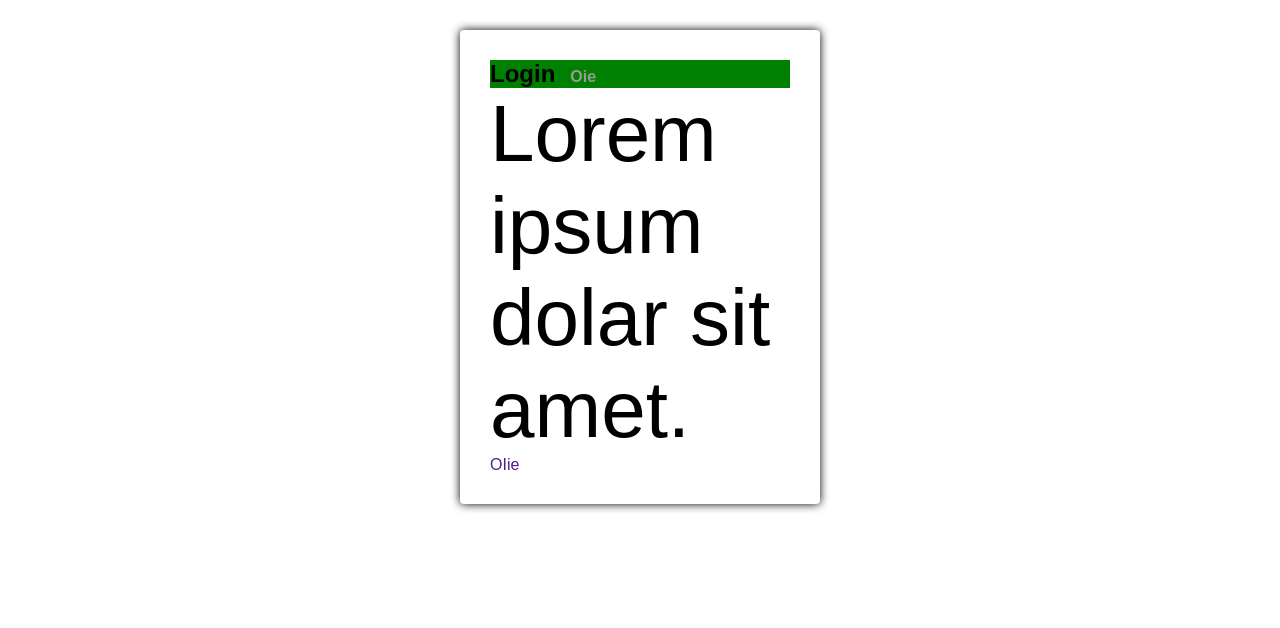
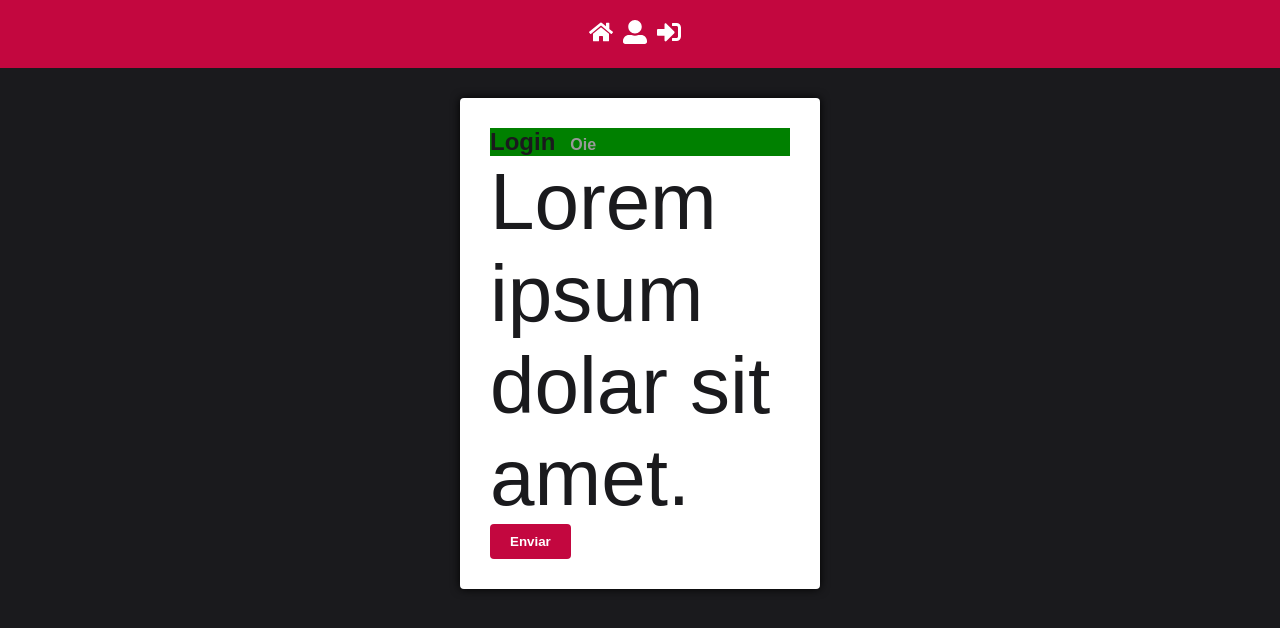
Before and after one commit to bqgama/react-base, a React (Create React App) app: page / in a window 1280 px wide. Shown: the top 628 px of the page. Built offline with nearby package versions, Linux system fonts and the light colour scheme.

Commit message:
created 1st component; added react-icons; edited layout

```diff
--- a/package.json
+++ b/package.json
@@ -9,6 +9,7 @@
     "node-fetch": "^2.6.1",
     "react": "^18.2.0",
     "react-dom": "^18.2.0",
+    "react-icons": "^4.6.0",
     "react-scripts": "5.0.1",
     "styled-components": "^5.3.6",
     "web-vitals": "^2.1.4"
--- a/src/App.js
+++ b/src/App.js
@@ -2,10 +2,12 @@
 
 import Login from './pages/Login';
 import GlobalStyle from './styles/GlobalStyles';
+import Header from './components/Header';
 
 function App() {
   return (
     <>
+      <Header />
       <Login />
       <GlobalStyle />
     </>
--- /dev/null
+++ b/src/components/Header/index.js
@@ -0,0 +1,20 @@
+import React from 'react';
+import { FaHome, FaSignInAlt, FaUserAlt } from 'react-icons/fa';
+
+import { Nav } from './styled';
+
+export default function Header() {
+  return (
+    <Nav>
+      <a href="">
+        <FaHome size={24} />
+      </a>
+      <a href="">
+        <FaUserAlt size={24} />
+      </a>
+      <a href="">
+        <FaSignInAlt size={24} />
+      </a>
+    </Nav>
+  );
+}
--- /dev/null
+++ b/src/components/Header/styled.js
@@ -0,0 +1,16 @@
+import styled from 'styled-components';
+import { primaryColor } from '../../config/colors';
+
+export const Nav = styled.nav`
+  background: ${primaryColor};
+  padding: 20px;
+  display: flex;
+  align-items: center;
+  justify-content: center;
+
+  a {
+    color: #fff;
+    margin: 0 10px 0 0;
+    font-weight: bold;
+  }
+`;
--- /dev/null
+++ b/src/config/colors.js
@@ -0,0 +1,7 @@
+export const primaryColor = '#C3073F';
+export const primaryDarkColor = '#1A1A1D';
+
+export const sucessColor = '#0197F6';
+export const infoColor = '#0197F6';
+export const errorColor = '#F2AF29';
+export const warningColor = '#F2AF29';
--- a/src/pages/Login/index.js
+++ b/src/pages/Login/index.js
@@ -11,7 +11,7 @@
         <small>Oie</small>
       </Title>
       <Paragrafo>Lorem ipsum dolar sit amet.</Paragrafo>
-      <a href="">OIie</a>
+      <button type="button">Enviar</button>
     </Container>
   );
 }
--- a/src/styles/GlobalStyles.js
+++ b/src/styles/GlobalStyles.js
@@ -1,4 +1,5 @@
 import styled, { createGlobalStyle } from 'styled-components';
+import { primaryColor, primaryDarkColor } from '../config/colors';
 
 export default createGlobalStyle`
   * {
@@ -10,6 +11,8 @@
 
   body {
     font-family: sans-serif;
+    background: ${primaryDarkColor};
+    color: ${primaryDarkColor};
   }
 
   html, body, #root {
@@ -18,10 +21,17 @@
 
   button {
     cursor: pointer;
+    background: ${primaryColor};
+    border: none;
+    color: #fff;
+    padding: 10px 20px;
+    border-radius: 4px;
+    font-weight: 700;
   }
 
   a {
     text-decoration: none;
+    color: ${primaryColor};
   }
 
   ul {
```
Also changed, not shown: 1 other file (tests, documents, lock files or other folders).
